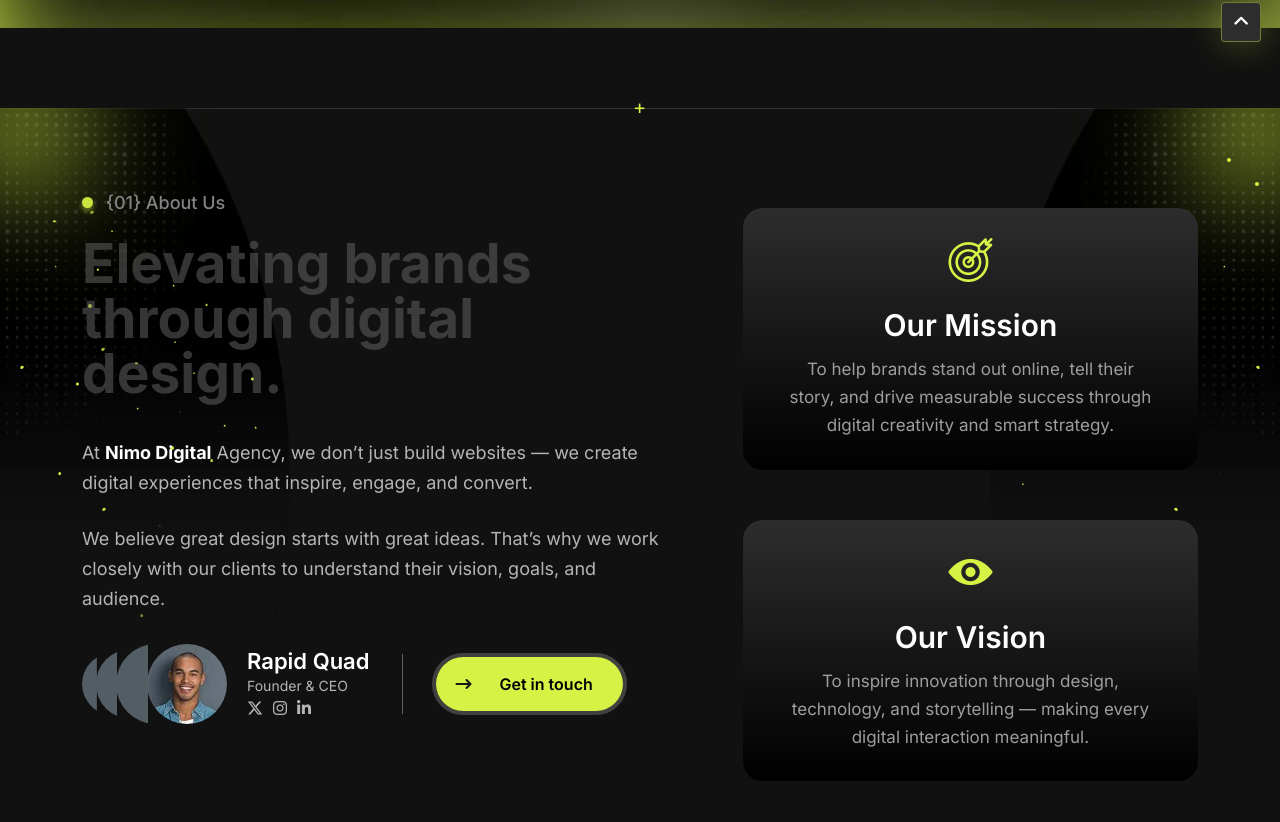
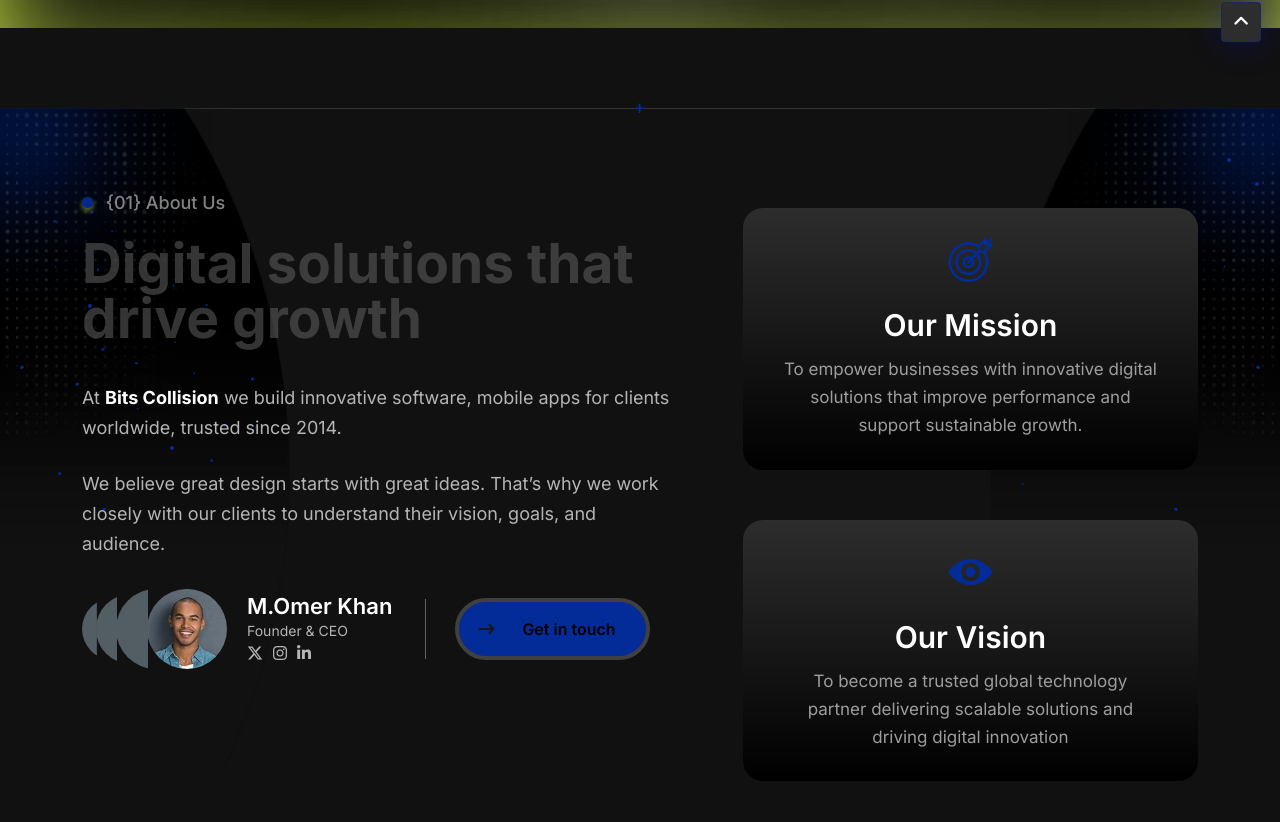
Before and after one commit to anasdesigner2002/bitscollisioncom, a Next.js app: page / in a window 1280 px wide. Shown: the part 858-1680 px from the top of the page. Built offline with nearby package versions, Linux system fonts and the light colour scheme.

Commit message:
Change the Home Content--(Anas)

```diff
--- a/app/components/shared/FireflyAnim.tsx
+++ b/app/components/shared/FireflyAnim.tsx
@@ -41,7 +41,9 @@
   return (
     <div
       className={`nm-Firefly-ani wa-fix wa-bg-default${variant === "right" ? " has-right-side" : ""}`}
-      style={backgroundUrl ? { backgroundImage: `url(${backgroundUrl})` } : undefined}
+      style={
+        backgroundUrl ? { backgroundImage: `url(${backgroundUrl})` } : undefined
+      }
     >
       <svg
         ref={ref}
@@ -53,42 +55,222 @@
         xmlns="http://www.w3.org/2000/svg"
       >
         <g clipPath="url(#clip0_45_2)">
-          <path fillRule="evenodd" clipRule="evenodd" d="M152 288C153.104 288 153.999 288.895 153.999 289.999C153.999 291.104 153.104 291.999 152 291.999C150.895 291.999 150 291.104 150 289.999C150 288.895 150.895 288 152 288Z" fill="#D6F345" />
-          <path fillRule="evenodd" clipRule="evenodd" d="M2.999 23.999C4.104 23.999 4.999 24.894 4.999 25.999C4.999 27.105 4.104 28 2.999 28C1.895 28 1 27.105 1 25.999C1 24.894 1.895 23.999 2.999 23.999Z" fill="#D6F345" />
-          <path fillRule="evenodd" clipRule="evenodd" d="M205 182C206.104 182 206.999 182.896 206.999 184C206.999 185.104 206.104 185.999 205 185.999C203.895 185.999 203 185.104 203 184C203 182.896 203.895 182 205 182Z" fill="#D6F345" />
-          <path fillRule="evenodd" clipRule="evenodd" d="M159.866 252.57C160.469 252.57 160.958 253.59 160.958 253.663C160.958 254.265 160.469 254.755 159.866 254.755C159.263 254.755 158.774 254.265 158.774 253.663C158.774 253.59 159.263 252.57 159.866 252.57Z" fill="#D6F345" />
-          <path fillRule="evenodd" clipRule="evenodd" d="M186.565 145.829C187.169 145.829 187.658 146.318 187.658 146.921C187.658 147.526 187.169 148.14 186.565 148.14C185.962 148.14 185.473 147.526 185.473 146.921C185.473 146.318 185.962 145.829 186.565 145.829Z" fill="#D6F345" />
-          <path fillRule="evenodd" clipRule="evenodd" d="M116.6 204.54C116.609 204.54 117.98 204.543 117.98 205.145C117.98 205.749 116.609 206.237 116.6 206.237C115.402 206.237 114.913 205.749 114.913 205.145C114.913 204.543 115.402 204.54 116.6 204.54Z" fill="#D6F345" />
-          <path fillRule="evenodd" clipRule="evenodd" d="M83.7071 192.478C84.3871 192.11 84.5591 191.81 84.9101 190.403C83.6241 189.723 82.6951 189.55 82.1601 190.18C81.3361 190.485 81.1641 191.415 81.6321 192.94C82.9901 192.773 83.2801 192.945 83.7071 192.478Z" fill="#D6F345" />
-          <path fillRule="evenodd" clipRule="evenodd" d="M192.469 303.758C193.148 303.291 193.32 302.362 192.853 301.683C192.386 301.4 191.457 300.831 190.777 301.299C190.98 301.766 189.926 302.695 190.393 303.375C190.861 304.53 191.79 304.225 192.469 303.758Z" fill="#D6F345" />
-          <path fillRule="evenodd" clipRule="evenodd" d="M233.32 222.222C233.999 221.756 234.171 220.826 233.704 220.147C233.236 219.467 232.307 219.296 231.628 219.763C230.949 220.23 230.777 221.16 231.244 221.838C231.711 222.518 232.64 222.69 233.32 222.222Z" fill="#D6F345" />
-          <path fillRule="evenodd" clipRule="evenodd" d="M174.529 215.939C174.9 215.684 174.994 215.176 174.739 214.806C174.483 214.435 173.976 214.341 173.605 214.596C173.234 214.85 173.14 215.359 173.395 215.728C173.65 216.1 174.158 216.194 174.529 215.939Z" fill="#D6F345" />
-          <path fillRule="evenodd" clipRule="evenodd" d="M236.91 270.292C236.462 270.36 236.556 269.528 236.301 269.157C236.45 268.785 235.538 268.692 235.167 268.947C234.796 269.203 234.702 269.71 234.957 270.81C235.212 270.452 235.72 270.547 236.91 270.292Z" fill="#D6F345" />
-          <path fillRule="evenodd" clipRule="evenodd" d="M118.74 251.325C118.445 251.7 118.539 250.563 118.284 250.191C118.29 249.821 117.521 249.727 117.15 249.981C116.779 250.237 116.685 250.745 116.941 251.115C117.196 251.487 117.703 251.58 118.74 251.325Z" fill="#D6F345" />
-          <path fillRule="evenodd" clipRule="evenodd" d="M84.7071 352.478C85.3871 352.11 85.5591 351.82 85.9201 350.402C84.6241 349.724 83.6951 349.551 83.1601 350.18C82.3361 350.484 82.1641 351.416 82.6321 352.94C83.9901 352.772 84.2801 352.946 84.7071 352.478Z" fill="#D6F345" />
-          <path fillRule="evenodd" clipRule="evenodd" d="M122.469 458.758C123.148 458.29 123.32 457.362 122.853 456.682C122.386 456.4 121.457 455.832 120.778 456.298C120.98 456.765 119.926 457.696 120.393 458.375C120.86 459.53 121.79 459.226 122.469 458.758Z" fill="#D6F345" />
-          <path fillRule="evenodd" clipRule="evenodd" d="M140.319 369.223C140.999 368.756 141.171 367.826 140.704 367.147C140.236 366.467 139.307 366.296 138.628 366.764C137.949 367.23 137.777 368.159 138.244 368.838C138.711 369.518 139.64 369.689 140.319 369.223Z" fill="#D6F345" />
-          <path fillRule="evenodd" clipRule="evenodd" d="M237.529 326.94C237.9 326.685 237.994 326.177 237.739 325.805C237.483 325.434 236.976 325.341 236.605 325.596C236.234 325.851 236.14 326.359 236.395 326.73C236.65 327.101 237.158 327.195 237.529 326.94Z" fill="#D6F345" />
-          <path fillRule="evenodd" clipRule="evenodd" d="M210.91 403.291C210.462 403.36 210.556 402.529 210.301 402.157C210.45 401.786 209.538 401.692 209.167 401.947C208.796 402.203 208.702 402.711 208.957 403.81C209.212 403.452 209.72 403.546 210.91 403.291Z" fill="#D6F345" />
-          <path fillRule="evenodd" clipRule="evenodd" d="M208.74 359.326C208.445 359.7 208.539 358.562 208.284 358.191C208.29 357.821 207.521 357.726 207.15 357.982C206.779 358.237 206.685 358.744 206.941 359.115C207.196 359.487 207.703 359.58 208.74 359.326Z" fill="#D6F345" />
-          <path fillRule="evenodd" clipRule="evenodd" d="M73.7401 301.326C73.4451 301.7 73.5391 300.563 73.2841 300.192C73.2901 299.82 72.5211 299.726 72.1501 299.981C71.7791 300.237 71.6851 300.745 71.9411 301.116C72.1961 301.486 72.7031 301.58 73.7401 301.326Z" fill="#D6F345" />
-          <path fillRule="evenodd" clipRule="evenodd" d="M70 145.999C71.104 145.999 71.999 146.894 71.999 148C71.999 149.104 71.104 149.999 70 149.999C68.895 149.999 68 149.104 68 148C68 146.894 68.895 145.999 70 145.999Z" fill="#D6F345" />
-          <path fillRule="evenodd" clipRule="evenodd" d="M31 0C32.104 0 32.999 0.895 32.999 1.999C32.999 3.105 32.104 4 31 4C29.895 4 29 3.105 29 1.999C29 0.895 29.895 0 31 0Z" fill="#D6F345" />
-          <path fillRule="evenodd" clipRule="evenodd" d="M137.999 58.999C139.104 58.999 139.999 59.895 139.999 60.999C139.999 62.105 139.104 62.999 137.999 62.999C136.895 62.999 136 62.105 136 60.999C136 59.895 136.895 58.999 137.999 58.999Z" fill="#D6F345" />
-          <path fillRule="evenodd" clipRule="evenodd" d="M77.8659 110.57C78.4689 110.57 78.9579 111.6 78.9579 111.662C78.9579 112.266 78.4689 112.755 77.8659 112.755C77.2629 112.755 76.7739 112.266 76.7739 111.662C76.7739 111.6 77.2629 110.57 77.8659 110.57Z" fill="#D6F345" />
-          <path fillRule="evenodd" clipRule="evenodd" d="M104.565 3.82898C105.169 3.82898 105.658 4.31898 105.658 4.92098C105.658 5.52398 105.169 6.12998 104.565 6.12998C103.962 6.12998 103.473 5.52398 103.473 4.92098C103.473 4.31898 103.962 3.82898 104.565 3.82898Z" fill="#D6F345" />
-          <path fillRule="evenodd" clipRule="evenodd" d="M34.6001 62.54C34.6091 62.54 35.9801 62.543 35.9801 63.146C35.9801 63.749 34.6091 64.238 34.6001 64.238C33.4021 64.238 32.9131 63.749 32.9131 63.146C32.9131 62.543 33.4021 62.54 34.6001 62.54Z" fill="#D6F345" />
-          <path fillRule="evenodd" clipRule="evenodd" d="M72.7071 55.4781C73.3871 55.1001 73.5591 54.8201 73.9101 53.4021C72.6241 52.7231 71.6951 52.5511 71.1601 53.1801C70.3361 53.4851 70.1641 54.4151 70.6321 55.9401C71.9901 55.7731 72.2801 55.9461 72.7071 55.4781Z" fill="#D6F345" />
-          <path fillRule="evenodd" clipRule="evenodd" d="M110.469 161.759C111.148 161.291 111.32 160.363 110.853 159.683C110.386 159.3 109.457 158.832 108.777 159.298C108.98 159.765 107.926 160.694 108.393 161.374C108.861 162.54 109.79 162.226 110.469 161.759Z" fill="#D6F345" />
-          <path fillRule="evenodd" clipRule="evenodd" d="M151.319 80.223C151.999 79.755 152.171 78.825 151.704 78.147C151.236 77.468 150.307 77.295 149.628 77.763C148.949 78.23 148.777 79.159 149.244 79.839C149.711 80.518 150.64 80.689 151.319 80.223Z" fill="#D6F345" />
-          <path fillRule="evenodd" clipRule="evenodd" d="M92.5289 73.939C92.8999 73.683 92.9939 73.177 92.7389 72.805C92.4829 72.435 91.9759 72.34 91.6049 72.595C91.2339 72.851 91.1399 73.359 91.3949 73.73C91.6499 74.101 92.1579 74.195 92.5289 73.939Z" fill="#D6F345" />
-          <path fillRule="evenodd" clipRule="evenodd" d="M154.91 128.29C154.462 128.36 154.556 127.528 154.301 127.158C154.45 126.786 153.538 126.693 153.167 126.947C152.796 127.203 152.702 127.71 152.957 128.81C153.212 128.453 153.72 128.546 154.91 128.29Z" fill="#D6F345" />
-          <path fillRule="evenodd" clipRule="evenodd" d="M36.7401 109.325C36.4451 109.7 36.5391 108.562 36.2841 108.192C36.2901 107.82 35.5211 107.727 35.1501 107.982C34.7791 108.238 34.6851 108.743 34.9411 109.116C35.1961 109.487 35.7031 109.58 36.7401 109.325Z" fill="#D6F345" />
-          <path fillRule="evenodd" clipRule="evenodd" d="M2.70706 210.479C3.38706 210.11 3.55906 209.82 3.92006 208.402C2.62406 207.722 1.69506 207.552 1.16006 208.18C0.336062 208.485 0.164062 209.414 0.632062 210.93C1.99006 210.773 2.28006 210.946 2.70706 210.479Z" fill="#D6F345" />
-          <path fillRule="evenodd" clipRule="evenodd" d="M40.4691 316.759C41.1481 316.291 41.3201 315.362 40.8531 314.683C40.3861 314.3 39.4571 313.832 38.7771 314.299C38.9801 314.766 37.9261 315.694 38.3931 316.374C38.8601 317.54 39.7901 317.225 40.4691 316.759Z" fill="#D6F345" />
-          <path fillRule="evenodd" clipRule="evenodd" d="M58.319 227.223C58.999 226.756 59.171 225.826 58.704 225.148C58.236 224.468 57.307 224.295 56.628 224.763C55.949 225.231 55.777 226.16 56.244 226.839C56.711 227.518 57.64 227.69 58.319 227.223Z" fill="#D6F345" />
-          <path fillRule="evenodd" clipRule="evenodd" d="M155.529 184.94C155.9 184.684 155.994 184.177 155.739 183.806C155.483 183.434 154.976 183.341 154.605 183.596C154.234 183.852 154.14 184.358 154.395 184.729C154.65 185.101 155.158 185.194 155.529 184.94Z" fill="#D6F345" />
-          <path fillRule="evenodd" clipRule="evenodd" d="M205.91 268.291C205.462 268.36 205.556 267.528 205.301 267.157C205.45 266.786 204.538 266.692 204.167 266.947C203.796 267.203 203.702 267.71 203.957 268.81C204.212 268.452 204.72 268.546 205.91 268.291Z" fill="#D6F345" />
+          <path
+            fillRule="evenodd"
+            clipRule="evenodd"
+            d="M152 288C153.104 288 153.999 288.895 153.999 289.999C153.999 291.104 153.104 291.999 152 291.999C150.895 291.999 150 291.104 150 289.999C150 288.895 150.895 288 152 288Z"
+            fill="#042c99"
+          />
+          <path
+            fillRule="evenodd"
+            clipRule="evenodd"
+            d="M2.999 23.999C4.104 23.999 4.999 24.894 4.999 25.999C4.999 27.105 4.104 28 2.999 28C1.895 28 1 27.105 1 25.999C1 24.894 1.895 23.999 2.999 23.999Z"
+            fill="#042c99"
+          />
+          <path
+            fillRule="evenodd"
+            clipRule="evenodd"
+            d="M205 182C206.104 182 206.999 182.896 206.999 184C206.999 185.104 206.104 185.999 205 185.999C203.895 185.999 203 185.104 203 184C203 182.896 203.895 182 205 182Z"
+            fill="#042c99"
+          />
+          <path
+            fillRule="evenodd"
+            clipRule="evenodd"
+            d="M159.866 252.57C160.469 252.57 160.958 253.59 160.958 253.663C160.958 254.265 160.469 254.755 159.866 254.755C159.263 254.755 158.774 254.265 158.774 253.663C158.774 253.59 159.263 252.57 159.866 252.57Z"
+            fill="#042c99"
+          />
+          <path
+            fillRule="evenodd"
+            clipRule="evenodd"
+            d="M186.565 145.829C187.169 145.829 187.658 146.318 187.658 146.921C187.658 147.526 187.169 148.14 186.565 148.14C185.962 148.14 185.473 147.526 185.473 146.921C185.473 146.318 185.962 145.829 186.565 145.829Z"
+            fill="#042c99"
+          />
+          <path
+            fillRule="evenodd"
+            clipRule="evenodd"
+            d="M116.6 204.54C116.609 204.54 117.98 204.543 117.98 205.145C117.98 205.749 116.609 206.237 116.6 206.237C115.402 206.237 114.913 205.749 114.913 205.145C114.913 204.543 115.402 204.54 116.6 204.54Z"
+            fill="#042c99"
+          />
+          <path
+            fillRule="evenodd"
+            clipRule="evenodd"
+            d="M83.7071 192.478C84.3871 192.11 84.5591 191.81 84.9101 190.403C83.6241 189.723 82.6951 189.55 82.1601 190.18C81.3361 190.485 81.1641 191.415 81.6321 192.94C82.9901 192.773 83.2801 192.945 83.7071 192.478Z"
+            fill="#042c99"
+          />
+          <path
+            fillRule="evenodd"
+            clipRule="evenodd"
+            d="M192.469 303.758C193.148 303.291 193.32 302.362 192.853 301.683C192.386 301.4 191.457 300.831 190.777 301.299C190.98 301.766 189.926 302.695 190.393 303.375C190.861 304.53 191.79 304.225 192.469 303.758Z"
+            fill="#042c99"
+          />
+          <path
+            fillRule="evenodd"
+            clipRule="evenodd"
+            d="M233.32 222.222C233.999 221.756 234.171 220.826 233.704 220.147C233.236 219.467 232.307 219.296 231.628 219.763C230.949 220.23 230.777 221.16 231.244 221.838C231.711 222.518 232.64 222.69 233.32 222.222Z"
+            fill="#042c99"
+          />
+          <path
+            fillRule="evenodd"
+            clipRule="evenodd"
+            d="M174.529 215.939C174.9 215.684 174.994 215.176 174.739 214.806C174.483 214.435 173.976 214.341 173.605 214.596C173.234 214.85 173.14 215.359 173.395 215.728C173.65 216.1 174.158 216.194 174.529 215.939Z"
+            fill="#042c99"
+          />
+          <path
+            fillRule="evenodd"
+            clipRule="evenodd"
+            d="M236.91 270.292C236.462 270.36 236.556 269.528 236.301 269.157C236.45 268.785 235.538 268.692 235.167 268.947C234.796 269.203 234.702 269.71 234.957 270.81C235.212 270.452 235.72 270.547 236.91 270.292Z"
+            fill="#042c99"
+          />
+          <path
+            fillRule="evenodd"
+            clipRule="evenodd"
+            d="M118.74 251.325C118.445 251.7 118.539 250.563 118.284 250.191C118.29 249.821 117.521 249.727 117.15 249.981C116.779 250.237 116.685 250.745 116.941 251.115C117.196 251.487 117.703 251.58 118.74 251.325Z"
+            fill="#042c99"
+          />
+          <path
+            fillRule="evenodd"
+            clipRule="evenodd"
+            d="M84.7071 352.478C85.3871 352.11 85.5591 351.82 85.9201 350.402C84.6241 349.724 83.6951 349.551 83.1601 350.18C82.3361 350.484 82.1641 351.416 82.6321 352.94C83.9901 352.772 84.2801 352.946 84.7071 352.478Z"
+            fill="#042c99"
+          />
+          <path
+            fillRule="evenodd"
+            clipRule="evenodd"
+            d="M122.469 458.758C123.148 458.29 123.32 457.362 122.853 456.682C122.386 456.4 121.457 455.832 120.778 456.298C120.98 456.765 119.926 457.696 120.393 458.375C120.86 459.53 121.79 459.226 122.469 458.758Z"
+            fill="#042c99"
+          />
+          <path
+            fillRule="evenodd"
+            clipRule="evenodd"
+            d="M140.319 369.223C140.999 368.756 141.171 367.826 140.704 367.147C140.236 366.467 139.307 366.296 138.628 366.764C137.949 367.23 137.777 368.159 138.244 368.838C138.711 369.518 139.64 369.689 140.319 369.223Z"
+            fill="#042c99"
+          />
+          <path
+            fillRule="evenodd"
+            clipRule="evenodd"
+            d="M237.529 326.94C237.9 326.685 237.994 326.177 237.739 325.805C237.483 325.434 236.976 325.341 236.605 325.596C236.234 325.851 236.14 326.359 236.395 326.73C236.65 327.101 237.158 327.195 237.529 326.94Z"
+            fill="#042c99"
+          />
+          <path
+            fillRule="evenodd"
+            clipRule="evenodd"
+            d="M210.91 403.291C210.462 403.36 210.556 402.529 210.301 402.157C210.45 401.786 209.538 401.692 209.167 401.947C208.796 402.203 208.702 402.711 208.957 403.81C209.212 403.452 209.72 403.546 210.91 403.291Z"
+            fill="#042c99"
+          />
+          <path
+            fillRule="evenodd"
+            clipRule="evenodd"
+            d="M208.74 359.326C208.445 359.7 208.539 358.562 208.284 358.191C208.29 357.821 207.521 357.726 207.15 357.982C206.779 358.237 206.685 358.744 206.941 359.115C207.196 359.487 207.703 359.58 208.74 359.326Z"
+            fill="#042c99"
+          />
+          <path
+            fillRule="evenodd"
+            clipRule="evenodd"
+            d="M73.7401 301.326C73.4451 301.7 73.5391 300.563 73.2841 300.192C73.2901 299.82 72.5211 299.726 72.1501 299.981C71.7791 300.237 71.6851 300.745 71.9411 301.116C72.1961 301.486 72.7031 301.58 73.7401 301.326Z"
+            fill="#042c99"
+          />
+          <path
+            fillRule="evenodd"
+            clipRule="evenodd"
+            d="M70 145.999C71.104 145.999 71.999 146.894 71.999 148C71.999 149.104 71.104 149.999 70 149.999C68.895 149.999 68 149.104 68 148C68 146.894 68.895 145.999 70 145.999Z"
+            fill="#042c99"
+          />
+          <path
+            fillRule="evenodd"
+            clipRule="evenodd"
+            d="M31 0C32.104 0 32.999 0.895 32.999 1.999C32.999 3.105 32.104 4 31 4C29.895 4 29 3.105 29 1.999C29 0.895 29.895 0 31 0Z"
+            fill="#042c99"
+          />
+          <path
+            fillRule="evenodd"
+            clipRule="evenodd"
+            d="M137.999 58.999C139.104 58.999 139.999 59.895 139.999 60.999C139.999 62.105 139.104 62.999 137.999 62.999C136.895 62.999 136 62.105 136 60.999C136 59.895 136.895 58.999 137.999 58.999Z"
+            fill="#042c99"
+          />
+          <path
+            fillRule="evenodd"
+            clipRule="evenodd"
+            d="M77.8659 110.57C78.4689 110.57 78.9579 111.6 78.9579 111.662C78.9579 112.266 78.4689 112.755 77.8659 112.755C77.2629 112.755 76.7739 112.266 76.7739 111.662C76.7739 111.6 77.2629 110.57 77.8659 110.57Z"
+            fill="#042c99"
+          />
+          <path
+            fillRule="evenodd"
+            clipRule="evenodd"
+            d="M104.565 3.82898C105.169 3.82898 105.658 4.31898 105.658 4.92098C105.658 5.52398 105.169 6.12998 104.565 6.12998C103.962 6.12998 103.473 5.52398 103.473 4.92098C103.473 4.31898 103.962 3.82898 104.565 3.82898Z"
+            fill="#042c99"
+          />
+          <path
+            fillRule="evenodd"
+            clipRule="evenodd"
+            d="M34.6001 62.54C34.6091 62.54 35.9801 62.543 35.9801 63.146C35.9801 63.749 34.6091 64.238 34.6001 64.238C33.4021 64.238 32.9131 63.749 32.9131 63.146C32.9131 62.543 33.4021 62.54 34.6001 62.54Z"
+            fill="#042c99"
+          />
+          <path
+            fillRule="evenodd"
+            clipRule="evenodd"
+            d="M72.7071 55.4781C73.3871 55.1001 73.5591 54.8201 73.9101 53.4021C72.6241 52.7231 71.6951 52.5511 71.1601 53.1801C70.3361 53.4851 70.1641 54.4151 70.6321 55.9401C71.9901 55.7731 72.2801 55.9461 72.7071 55.4781Z"
+            fill="#042c99"
+          />
+          <path
+            fillRule="evenodd"
+            clipRule="evenodd"
+            d="M110.469 161.759C111.148 161.291 111.32 160.363 110.853 159.683C110.386 159.3 109.457 158.832 108.777 159.298C108.98 159.765 107.926 160.694 108.393 161.374C108.861 162.54 109.79 162.226 110.469 161.759Z"
+            fill="#042c99"
+          />
+          <path
+            fillRule="evenodd"
+            clipRule="evenodd"
+            d="M151.319 80.223C151.999 79.755 152.171 78.825 151.704 78.147C151.236 77.468 150.307 77.295 149.628 77.763C148.949 78.23 148.777 79.159 149.244 79.839C149.711 80.518 150.64 80.689 151.319 80.223Z"
+            fill="#042c99"
+          />
+          <path
+            fillRule="evenodd"
+            clipRule="evenodd"
+            d="M92.5289 73.939C92.8999 73.683 92.9939 73.177 92.7389 72.805C92.4829 72.435 91.9759 72.34 91.6049 72.595C91.2339 72.851 91.1399 73.359 91.3949 73.73C91.6499 74.101 92.1579 74.195 92.5289 73.939Z"
+            fill="#042c99"
+          />
+          <path
+            fillRule="evenodd"
+            clipRule="evenodd"
+            d="M154.91 128.29C154.462 128.36 154.556 127.528 154.301 127.158C154.45 126.786 153.538 126.693 153.167 126.947C152.796 127.203 152.702 127.71 152.957 128.81C153.212 128.453 153.72 128.546 154.91 128.29Z"
+            fill="#042c99"
+          />
+          <path
+            fillRule="evenodd"
+            clipRule="evenodd"
+            d="M36.7401 109.325C36.4451 109.7 36.5391 108.562 36.2841 108.192C36.2901 107.82 35.5211 107.727 35.1501 107.982C34.7791 108.238 34.6851 108.743 34.9411 109.116C35.1961 109.487 35.7031 109.58 36.7401 109.325Z"
+            fill="#042c99"
+          />
+          <path
+            fillRule="evenodd"
+            clipRule="evenodd"
+            d="M2.70706 210.479C3.38706 210.11 3.55906 209.82 3.92006 208.402C2.62406 207.722 1.69506 207.552 1.16006 208.18C0.336062 208.485 0.164062 209.414 0.632062 210.93C1.99006 210.773 2.28006 210.946 2.70706 210.479Z"
+            fill="#042c99"
+          />
+          <path
+            fillRule="evenodd"
+            clipRule="evenodd"
+            d="M40.4691 316.759C41.1481 316.291 41.3201 315.362 40.8531 314.683C40.3861 314.3 39.4571 313.832 38.7771 314.299C38.9801 314.766 37.9261 315.694 38.3931 316.374C38.8601 317.54 39.7901 317.225 40.4691 316.759Z"
+            fill="#042c99"
+          />
+          <path
+            fillRule="evenodd"
+            clipRule="evenodd"
+            d="M58.319 227.223C58.999 226.756 59.171 225.826 58.704 225.148C58.236 224.468 57.307 224.295 56.628 224.763C55.949 225.231 55.777 226.16 56.244 226.839C56.711 227.518 57.64 227.69 58.319 227.223Z"
+            fill="#042c99"
+          />
+          <path
+            fillRule="evenodd"
+            clipRule="evenodd"
+            d="M155.529 184.94C155.9 184.684 155.994 184.177 155.739 183.806C155.483 183.434 154.976 183.341 154.605 183.596C154.234 183.852 154.14 184.358 154.395 184.729C154.65 185.101 155.158 185.194 155.529 184.94Z"
+            fill="#042c99"
+          />
+          <path
+            fillRule="evenodd"
+            clipRule="evenodd"
+            d="M205.91 268.291C205.462 268.36 205.556 267.528 205.301 267.157C205.45 266.786 204.538 266.692 204.167 266.947C203.796 267.203 203.702 267.71 203.957 268.81C204.212 268.452 204.72 268.546 205.91 268.291Z"
+            fill="#042c99"
+          />
         </g>
         <defs>
           <clipPath id="clip0_45_2">
--- a/app/layout.tsx
+++ b/app/layout.tsx
@@ -35,7 +35,8 @@
 
 export const metadata: Metadata = {
   title: "Nimo - Creative Digital Agency",
-  description: "We design digital solutions that elevate your brand and boost conversions.",
+  description:
+    "We build innovative software & digital solutions that help businesses simplify operations, improve customer experiences, & accelerate growth",
 };
 
 export default function RootLayout({
--- a/content/pages/alfred-noble.json
+++ b/content/pages/alfred-noble.json
@@ -167,7 +167,7 @@
                     "size": "",
                     "sizes": []
                   },
-                  "title_color": "#D6F345",
+                  "title_color": "#042c99",
                   "_margin": {
                     "unit": "px",
                     "top": "5",
```
Also changed, not shown: app/styles/vendor/nimo-companion.css, app/styles/vendor/nimo-core.css, content/pages/home.json, 1 other file (tests, documents, lock files or other folders).
